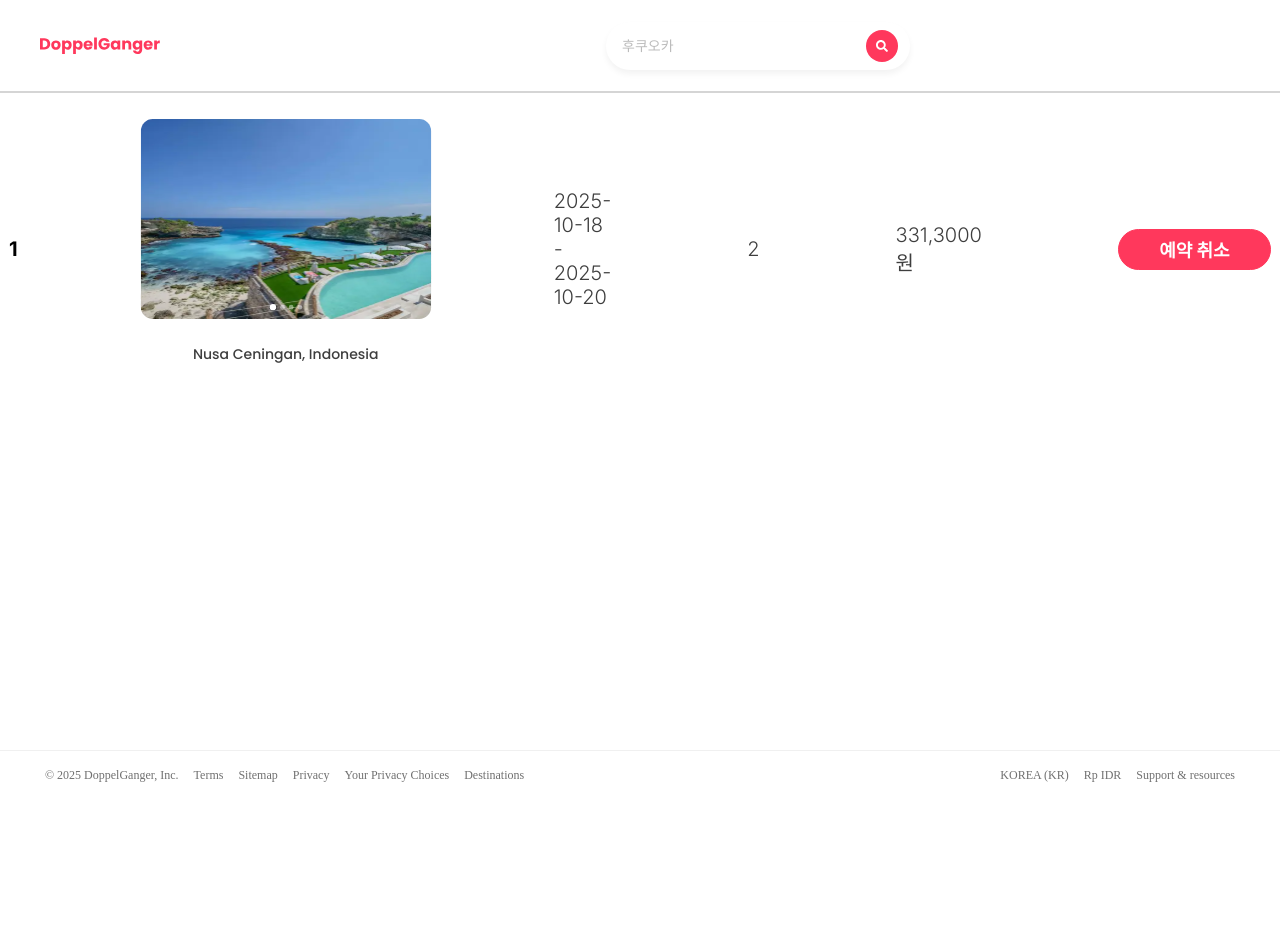
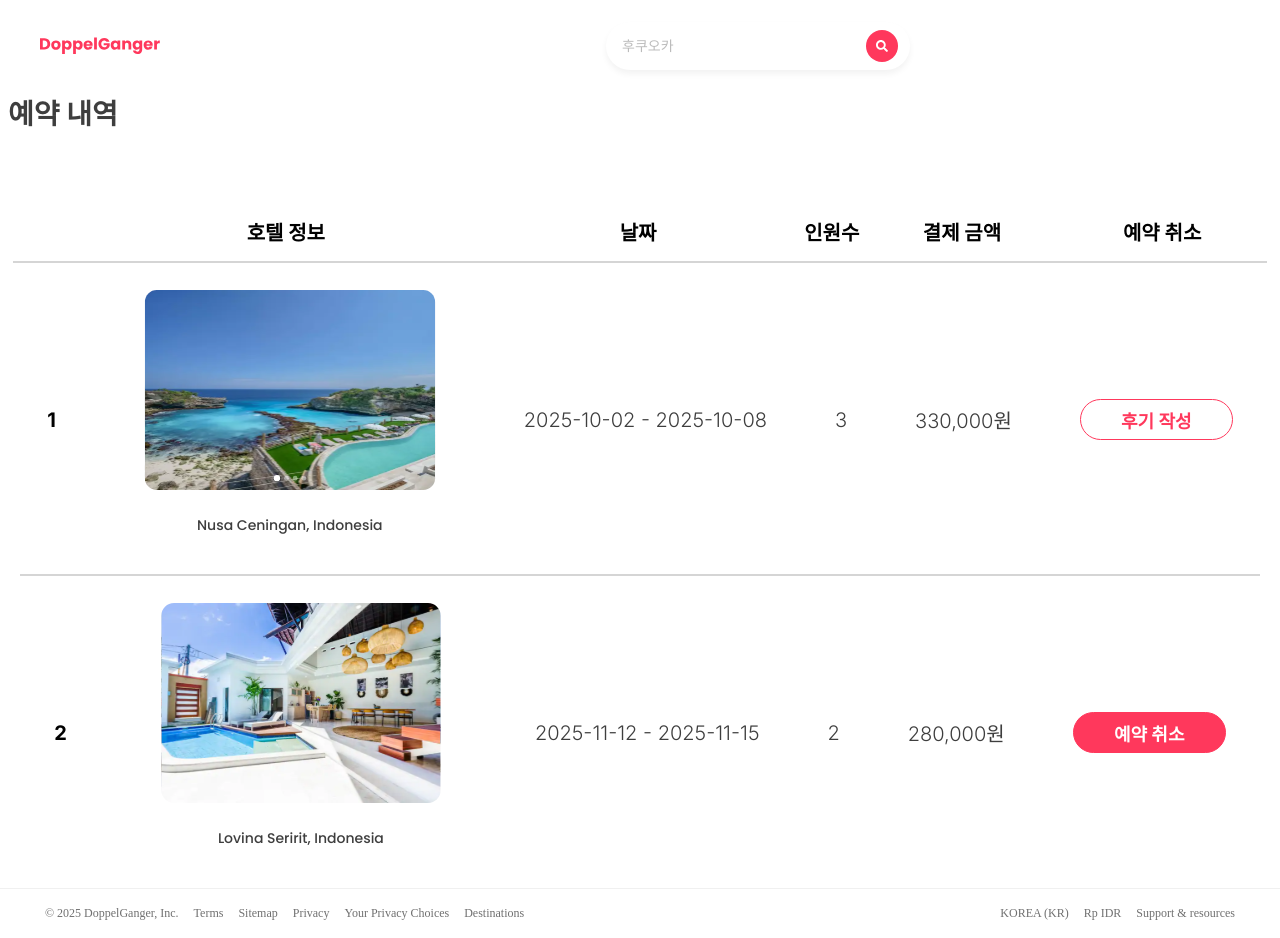
Before and after one commit to EFUB5-Doppelganger/Frontend, a Next.js app in the folder airbnb/: page /reservation in a window 1280 px wide. Shown: the top 938 px of the page. Before the commit the page ends 800 px from the top, so only its background shows below. Built offline with nearby package versions, Linux system fonts and the light colour scheme.

Commit message:
feat: 예약 조회 페이지 ui

```diff
--- a/airbnb/src/app/reservation/page.tsx
+++ b/airbnb/src/app/reservation/page.tsx
@@ -6,19 +6,132 @@ import Image from 'next/image';
 import { Poppins, Inter } from 'next/font/google';
 import { HiOutlineExclamationTriangle } from 'react-icons/hi2';
 import ReservationItem from './reservationItem';
+import { reservations, Props } from './reservationListItem';
 
 const poppins = Poppins({ subsets: ['latin'], weight: ['400', '500', '600'] });
 const inter = Inter({ subsets: ['latin'], weight: ['300', '700']});
 
 export default function Reservation () {
   return (
-    <ReservationItem
-      listNum={1}
-      image="/hotel/hotel1.svg"
-      date="2025-10-18 - 2025-10-20"
-      headCount={2}
-      price="331,3000원"
-      cancel={true}
-    />
+    <Wrapper>
+      <Header className={poppins.className}>예약 내역</Header>
+
+      <ItemList>
+        <ListHeader>
+          <Title6 />
+          <Title1 className={poppins.className}>호텔 정보</Title1>
+          <Title2 className={poppins.className}>날짜</Title2>
+          <Title3 className={poppins.className}>인원수</Title3>
+          <Title4 className={poppins.className}>결제 금액</Title4>
+          <Title5 className={poppins.className}>예약 취소</Title5>
+        </ListHeader>
+
+        {reservations.map(({ listNum, image, name, date, headCount, price, cancel }, index) => (
+          <ReservationItem
+            key={index}
+            listNum={listNum}
+            image={image}
+            name={name}
+            date={date}
+            headCount={headCount}
+            price={price}
+            cancel={cancel}
+          />
+        ))}
+      </ItemList>
+    </Wrapper>
   );
 }
+
+const Wrapper = styled.div`
+  display: flex;
+  flex-direction: column;
+  justify-content: center;
+  align-items: center;
+  width: 100vw;
+  gap: 4rem;
+`;
+
+const Header = styled.h1`
+  color: #3E3E3E;
+  font-size: 1.75rem;
+  font-style: normal;
+  font-weight: 600;
+  line-height: normal;
+  margin: 0;
+  padding: 0;
+  width: 78.99rem;
+`;
+
+const ItemList = styled.div`
+  display: flex;
+  flex-direction: column;
+  justify-content: center;
+  align-items: center;
+`;
+
+const ListHeader = styled.div`
+  display: flex;
+  width: 78.99rem;
+`;
+
+const Title1 = styled.h2`
+  width: 24.94rem;
+  text-align: center;
+
+  color: #000;
+  font-family: Inter;
+  font-size: 1.25rem;
+  font-style: normal;
+  font-weight: 700;
+  line-height: normal;
+`;
+const Title2 = styled.h2`
+  width: 19.37rem;
+  text-align: center;
+
+  color: #000;
+  font-family: Inter;
+  font-size: 1.25rem;
+  font-style: normal;
+  font-weight: 700;
+  line-height: normal;
+`;
+const Title3 = styled.h2`
+  width: 5rem;
+  text-align: center;
+
+  color: #000;
+  font-family: Inter;
+  font-size: 1.25rem;
+  font-style: normal;
+  font-weight: 700;
+  line-height: normal;
+`;
+const Title4 = styled.h2`
+  width: 11.37rem;
+  text-align: center;
+
+  color: #000;
+  font-family: Inter;
+  font-size: 1.25rem;
+  font-style: normal;
+  font-weight: 700;
+  line-height: normal;
+`;
+const Title5 = styled.h2`
+  width: 13.81rem;
+  text-align: center;
+
+  color: #000;
+  font-family: Inter;
+  font-size: 1.25rem;
+  font-style: normal;
+  font-weight: 700;
+  line-height: normal;
+`;
+
+const Title6 = styled.h2`
+  width: 5rem;
+  text-align: center;
+`;
--- a/airbnb/src/app/reservation/reservationItem.tsx
+++ b/airbnb/src/app/reservation/reservationItem.tsx
@@ -10,6 +10,7 @@ const inter = Inter({ subsets: ['latin'], weight: ['300', '700']});
 type Props = {
   listNum: number;
   image: string;
+  name: string;
   date: string;
   headCount: number;
   price: string;
@@ -30,7 +31,7 @@ export default function ReservationItem (props: Props) {
           width={400}
           height={200}
         />
-        <HotelName className={poppins.className}>Nusa Ceningan, Indonesia</HotelName>
+        <HotelName className={poppins.className}>{props.name}</HotelName>
       </HotelImage>
 
       <ItemContainer>
@@ -103,7 +104,7 @@ const ItemContainer = styled.div`
   align-items: center;
   border-top: 2px solid #d5d5d5;
   height: 19.56rem;
-  padding: 0 4.25rem;
+  padding: 0 2.125rem;
 `;
 
 const CancelBtn = styled.button<{ $cancel: boolean }>`
@@ -116,7 +117,6 @@ const CancelBtn = styled.button<{ $cancel: boolean }>`
   background: ${({ $cancel }) => ($cancel ? "#ff385c" : "#fff")};
   color: ${({ $cancel }) => ($cancel ? "#fff" : "#ff385c")};
 
-  color: #FFF;
   font-family: Inter;
   font-size: 1.125rem;
   font-style: normal;
--- /dev/null
+++ b/airbnb/src/app/reservation/reservationListItem.ts
@@ -0,0 +1,32 @@
+import React from 'react';
+
+export type Props = {
+  listNum: number;
+  image: string;
+  name: string;
+  date: string;
+  headCount: number;
+  price: string;
+  cancel: boolean;
+}
+
+export const reservations: Props[] = [
+  {
+    listNum: 1,
+    image: "/hotel/hotel1.svg",
+    name: "Nusa Ceningan, Indonesia",
+    date: "2025-10-02 - 2025-10-08",
+    headCount: 3,
+    price: "330,000원",
+    cancel: false
+  },
+  {
+    listNum: 2,
+    image: "/hotel/hotel6.svg",
+    name: "Lovina Seririt, Indonesia",
+    date: "2025-11-12 - 2025-11-15",
+    headCount: 2,
+    price: "280,000원",
+    cancel: true
+  },
+]
```
Also changed, not shown: airbnb/public/hotel/hotel6.svg (added).
